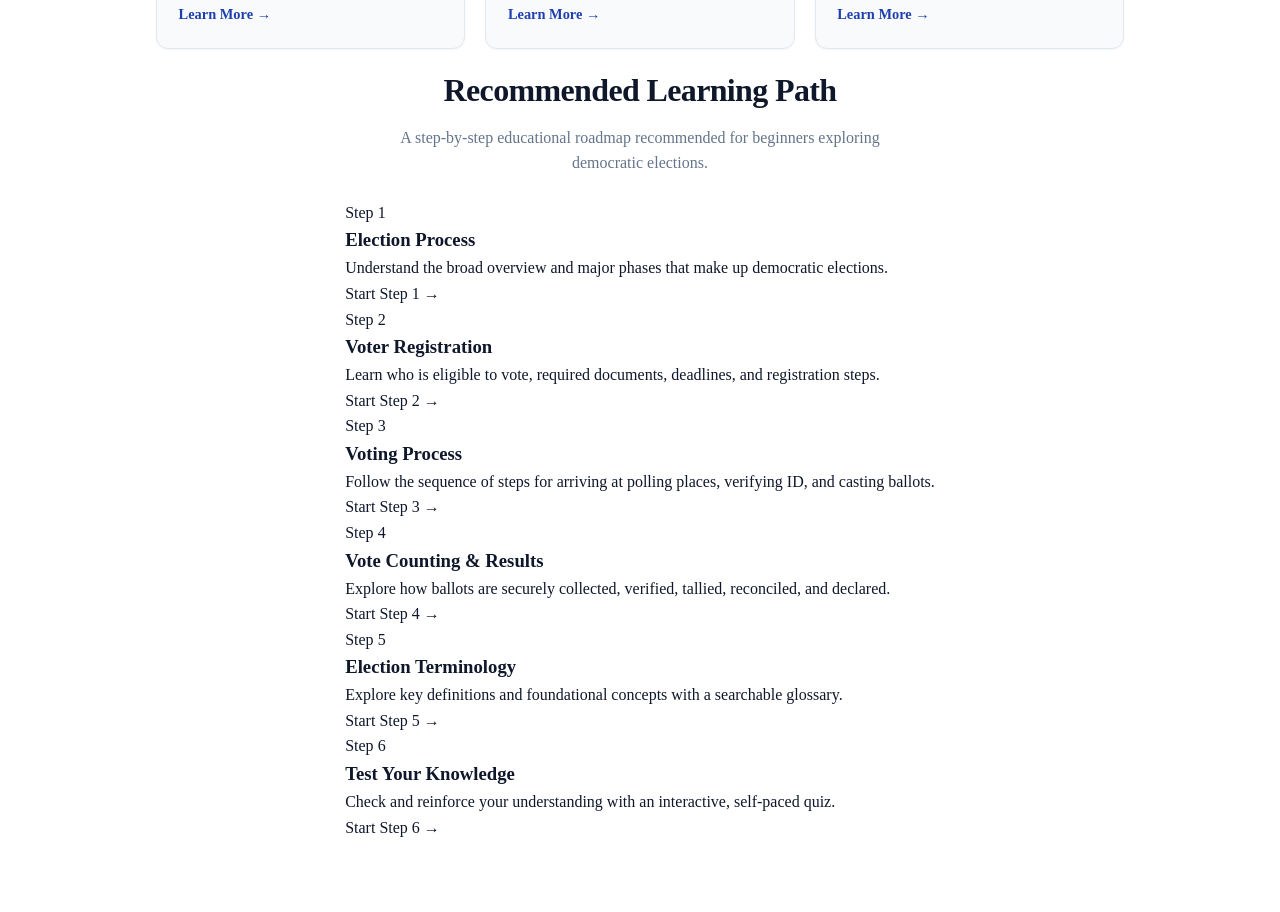
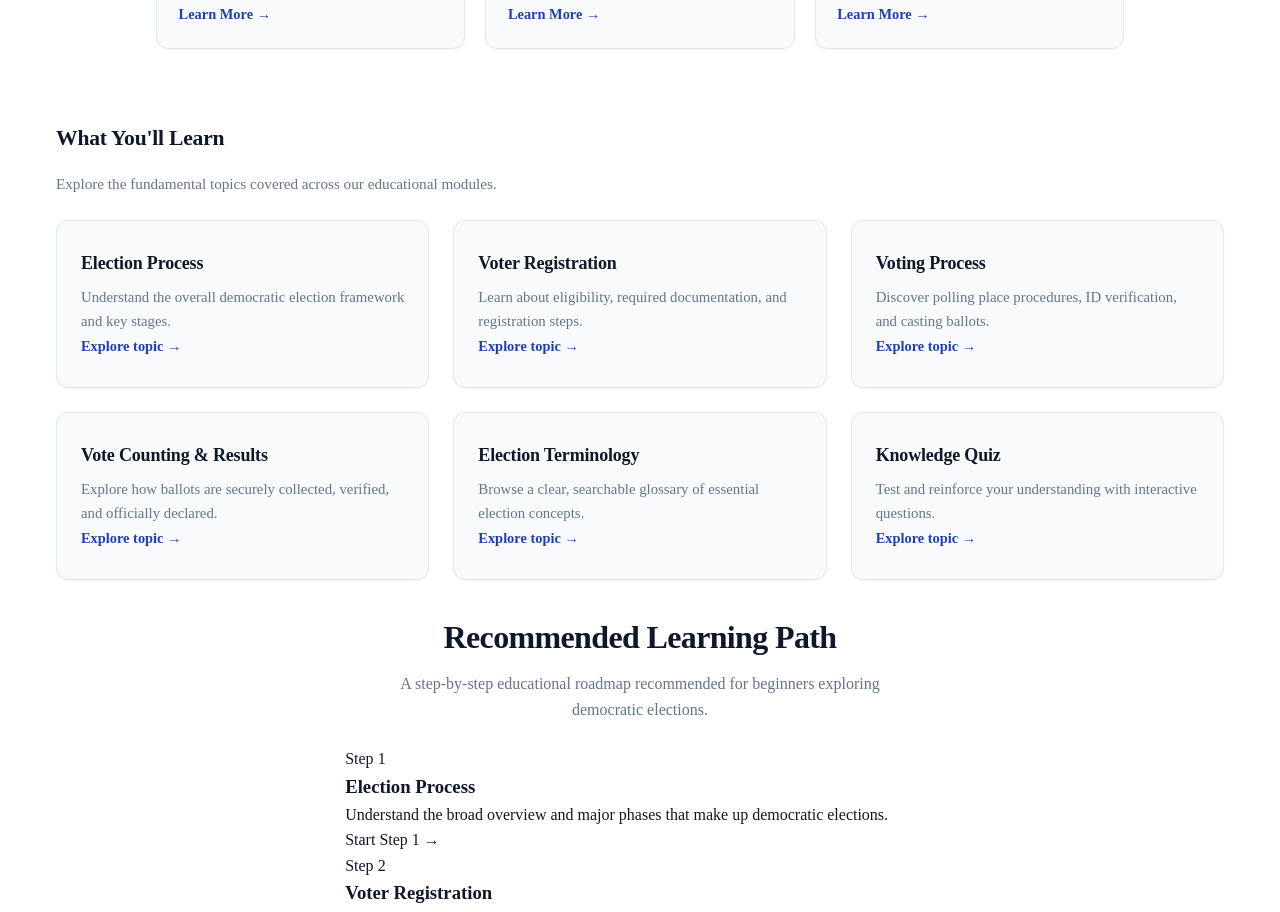
Before and after one commit to devamithra137/Election-Process-Education, a Next.js app: page / in a window 1280 px wide. Shown: the part 1000-1912 px from the top of the page. Built offline with nearby package versions, Linux system fonts and the light colour scheme.

Commit message:
Add what you can learn section

```diff
--- a/src/app/globals.css
+++ b/src/app/globals.css
@@ -2153,6 +2153,32 @@ a {
 .topic-explore-link:hover {
   color: var(--color-primary-hover);
   text-decoration: underline;
+}
+
+/* ─── What You'll Learn Section ─────────────────────────────── */
+.what-you-learn-section {
+  width: 100%;
+  max-width: 1200px;
+  margin: 3.5rem auto 2rem;
+  padding: 0 1rem;
+}
+
+.what-you-learn-grid {
+  display: grid;
+  grid-template-columns: repeat(auto-fit, minmax(280px, 1fr));
+  gap: 1.5rem;
+  margin-top: 1.5rem;
+}
+
+.what-you-learn-item {
+  display: flex;
+}
+
+.what-you-learn-card {
+  width: 100%;
+  display: flex;
+  flex-direction: column;
+  justify-content: space-between;
 }
 
 /* ─── Footer ─────────────────────────────────────────────────── */
--- a/src/app/page.tsx
+++ b/src/app/page.tsx
@@ -1,6 +1,7 @@
 import Link from "next/link";
 import SectionHeading from "@/components/SectionHeading";
 import ContentSearch from "@/components/ContentSearch";
+import WhatYouLearn from "@/components/WhatYouLearn";
 import LearningPath from "@/components/LearningPath";
 import ElectionOverview from "@/components/ElectionOverview";
 import VoterRegistration from "@/components/VoterRegistration";
@@ -29,6 +30,7 @@ export default function Home() {
         </div>
       </section>
       <ContentSearch />
+      <WhatYouLearn />
       <LearningPath />
       <ElectionOverview />
       <VoterRegistration />
--- /dev/null
+++ b/src/components/WhatYouLearn.tsx
@@ -0,0 +1,85 @@
+import React from "react";
+import Link from "next/link";
+import Section from "./Section";
+import InfoCard from "./InfoCard";
+
+export interface LearnTopic {
+  id: string;
+  title: string;
+  description: string;
+  href: string;
+}
+
+export const LEARN_TOPICS: LearnTopic[] = [
+  {
+    id: "election-process",
+    title: "Election Process",
+    description: "Understand the overall democratic election framework and key stages.",
+    href: "/election-process",
+  },
+  {
+    id: "voter-registration",
+    title: "Voter Registration",
+    description: "Learn about eligibility, required documentation, and registration steps.",
+    href: "/voter-registration",
+  },
+  {
+    id: "voting-process",
+    title: "Voting Process",
+    description: "Discover polling place procedures, ID verification, and casting ballots.",
+    href: "/voting-process",
+  },
+  {
+    id: "vote-counting",
+    title: "Vote Counting & Results",
+    description: "Explore how ballots are securely collected, verified, and officially declared.",
+    href: "/vote-counting",
+  },
+  {
+    id: "glossary",
+    title: "Election Terminology",
+    description: "Browse a clear, searchable glossary of essential election concepts.",
+    href: "/glossary",
+  },
+  {
+    id: "quiz",
+    title: "Knowledge Quiz",
+    description: "Test and reinforce your understanding with interactive questions.",
+    href: "/quiz",
+  },
+];
+
+export const WhatYouLearn: React.FC = () => {
+  return (
+    <Section
+      id="what-you-learn"
+      title="What You'll Learn"
+      subtitle="Explore the fundamental topics covered across our educational modules."
+      className="what-you-learn-section"
+    >
+      <div className="what-you-learn-grid" role="list">
+        {LEARN_TOPICS.map((topic) => (
+          <article key={topic.id} className="what-you-learn-item" role="listitem">
+            <InfoCard
+              title={topic.title}
+              description={topic.description}
+              className="what-you-learn-card"
+            >
+              <div className="topic-link-container">
+                <Link
+                  href={topic.href}
+                  className="topic-explore-link"
+                  aria-label={`Explore ${topic.title}`}
+                >
+                  Explore topic →
+                </Link>
+              </div>
+            </InfoCard>
+          </article>
+        ))}
+      </div>
+    </Section>
+  );
+};
+
+export default WhatYouLearn;
```
